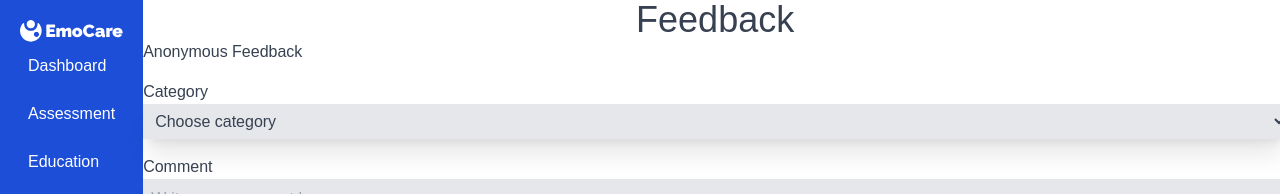
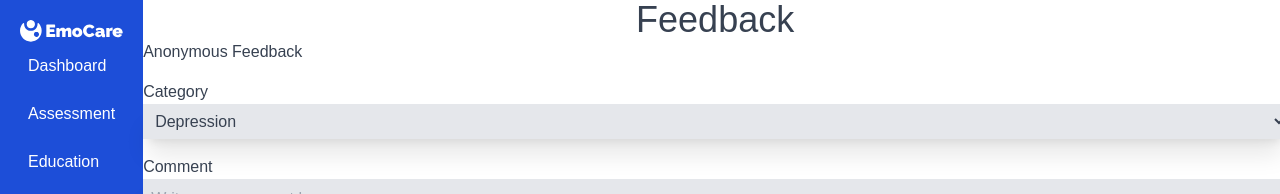
Before and after one commit to ichotika/emocare, a Next.js app: page /employees/feedback in a window 1280 px wide. Shown: the top 194 px of the page. Built offline with nearby package versions, Linux system fonts and the light colour scheme.

Commit message:
Modified Feedback Page

```diff
--- a/src/app/employees/feedback/page.jsx
+++ b/src/app/employees/feedback/page.jsx
@@ -3,14 +3,13 @@ export default function Page() {
         <div className={"flex flex-col items-center"}>
             <h1 className={"text-4xl"}>Feedback</h1>
             <div className={"mx-auto"}>
-                <form action="" className={"flex flex-col gap-4"}>
+                <form action="/api/submit_feedback" method="post" className={"flex flex-col gap-4"}>
                     <h2>
                         Anonymous Feedback
                     </h2>
                     <label htmlFor="category" className={"flex flex-col items-start"}>
                         Category
-                        <select name="category" id="" required className={"bg-gray-200 p-2 shadow-xl w-full"}>
-                            <option value="" disabled selected>Choose category</option>
+                        <select name="category" id="" required className={"bg-gray-200 p-2 shadow-xl w-full"} defaultValue={"Choose category"}>
                             <option value="depression">Depression</option>
                             <option value="anxiety">Anxiety</option>
                             <option value="burnout">Burnout</option>
```
